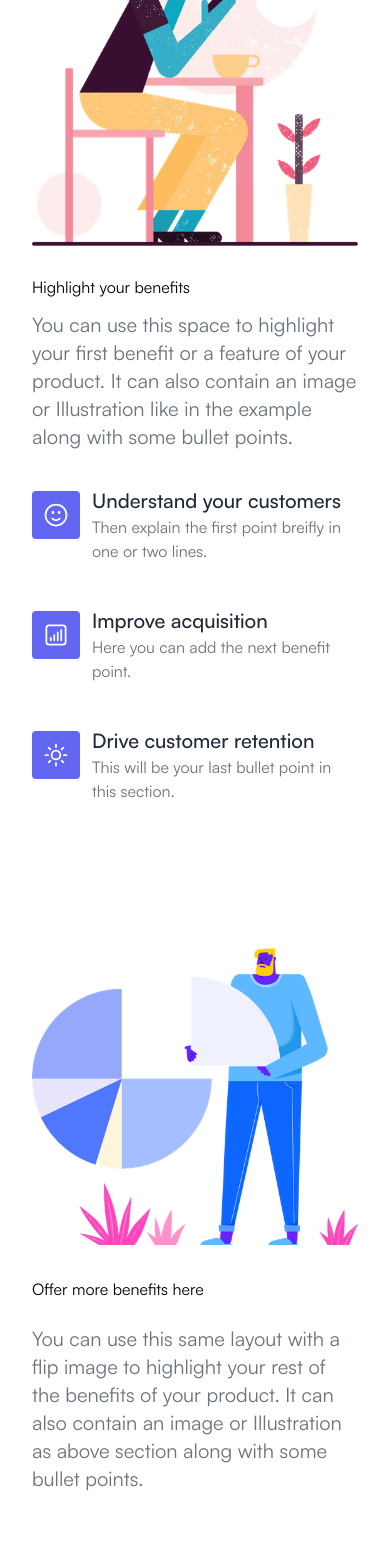
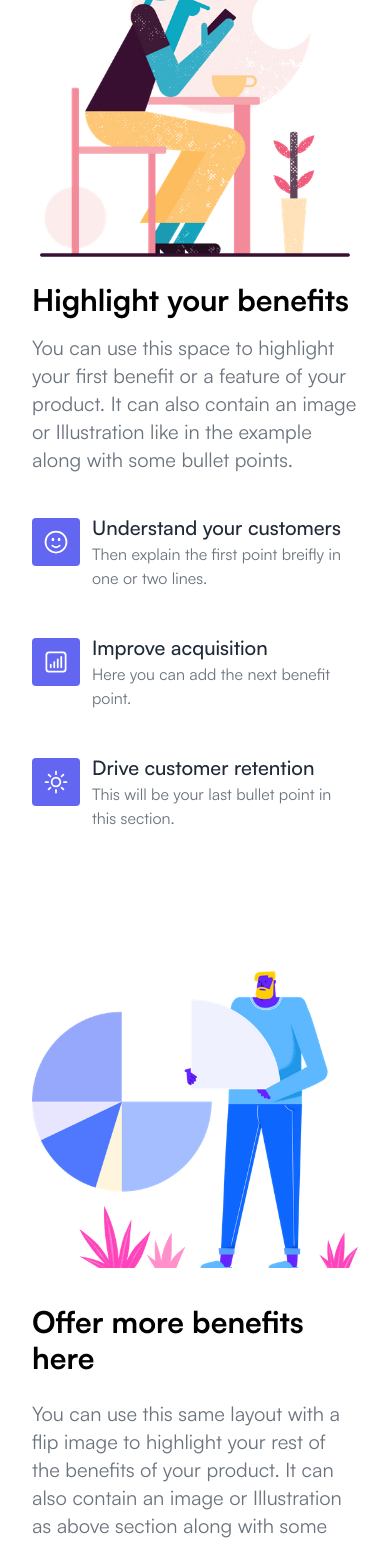
Before and after one commit to SayeemZaman/Nextly-Landing-Page, a React (Vite) app: page / in a window 390 px wide. Shown: the part 1148-2692 px from the top of the page. Built offline with nearby package versions, Linux system fonts and the light colour scheme.

Commit message:
add responsiveness to Benefits

```diff
--- a/src/components/Benefits.jsx
+++ b/src/components/Benefits.jsx
@@ -42,19 +42,23 @@ const features2 = [
 
 function Part1(){
   return (
-    <div className="flex flex-col gap-[12px]">
+    <div className="ben gap-[12px]">
       <Head
         head="NEXTLY BENEFITS"
         title="Why should you use this landing page"
         desc="Nextly is a free landing page & marketing website template for startups and indie projects. Its built with Next.js & TailwindCSS. And its completely open-source."
       />
+      <div className="content">
         <img src={benefit1} alt="Benefits Image" />
-      <h3 className="mt-[16px]">Highlight your benefits</h3>
+        <div className="flex flex-col gap-[16px]">
+          <h3>Highlight your benefits</h3>
           <p>
             You can use this space to highlight your first benefit or a feature of your product.
             It can also contain an image or Illustration like in the example along with some bullet points.
           </p>
           <FeatureList arr={features1} />
+        </div>
+      </div>
     </div>
   );
 };
@@ -62,9 +66,10 @@ function Part1(){
 
 function Part2(){
   return (
-    <div className="flex flex-col gap-[24px]">
+    <div className="ben content flex lg:!flex-row-reverse gap-[24px]">
       <img src={benefit2} alt="Benefits Image" />
-      <h3 className="mt-[8px]">
+      <div className="flex flex-col gap-[24px] lg:py-[32px]">
+        <h3>
           Offer more benefits here
         </h3>
         <p className="mb-[16px]">
@@ -73,13 +78,14 @@ function Part2(){
         </p>
         <FeatureList arr={features2} />
       </div>
+    </div>
   );
 };
 
 
 export default function Benefits(){
   return (
-    <section id="benefits" className="flex flex-col gap-[32px]">
+    <section id="benefits">
       <Part1 />
       <Part2 />
     </section>
--- a/src/components/Features.jsx
+++ b/src/components/Features.jsx
@@ -1,6 +1,6 @@
 function Feature({icn: Icon, title, desc}){
   return (
-    <div className="flex gap-[12px] my-[24px] h-[96px]">
+    <div className="flex gap-[12px] my-[24px] lg:my-[8px] h-[96px]">
       <span className="bg-secondary aspect-square relative top-[4px] p-[4px] h-[48px] flex justify-center items-center rounded">
         <Icon className="text-white w-[28px] h-[28px]" />
       </span>
@@ -14,7 +14,7 @@ function Feature({icn: Icon, title, desc}){
 
 export default function FeatureList({arr}){
   return (
-    <div className="">
+    <div>
       {arr.map((item, i) => (
         <Feature key={i} icn={item.icn} title={item.title} desc={item.desc} />
       ))}
--- a/src/index.css
+++ b/src/index.css
@@ -29,9 +29,18 @@ section {
 *{
   @apply font-satoshi;
 }
+#benefits h3{
+  @apply text-3xl font-bold;
+}
 #benefits p{
   @apply text-slate-gray text-xl;
 }
 #benefits img{
-  @apply mt-[64px];
+  @apply mt-[64px] lg:mt-0 w-full h-auto object-contain lg:max-h-[448px] !aspect-square;
 }
+#benefits .ben{
+  @apply my-[16px] lg:my-[32px] flex flex-col gap-[16px];
+}
+#benefits .content{
+  @apply flex flex-col gap-[24px] lg:flex-row lg:items-center lg:justify-center lg:my-[32px];
+}
```
Lines whose indentation alone changed are shown as unchanged.
